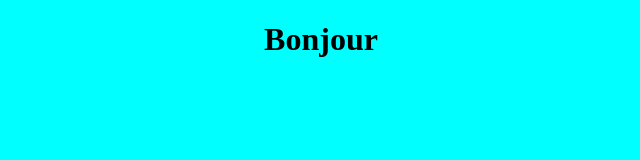
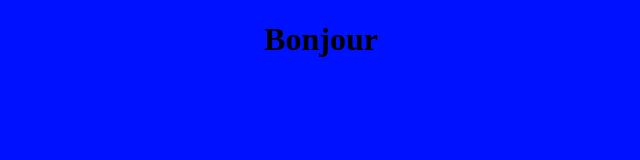
Before and after one commit to NyFitiaErnestini/bonjour, a plain HTML site: page index.html in a window 1280 px wide. Shown: the whole page, without its empty margins (319-959 px from the left). Drawn offline with Linux system fonts and the light colour scheme.

Commit message:
Fond de page

```diff
--- a/style.css
+++ b/style.css
@@ -1,4 +1,4 @@
 body{
     text-align: center;
-    background-color: aqua;
+    background-color: rgb(0, 17, 255);
 }
```
